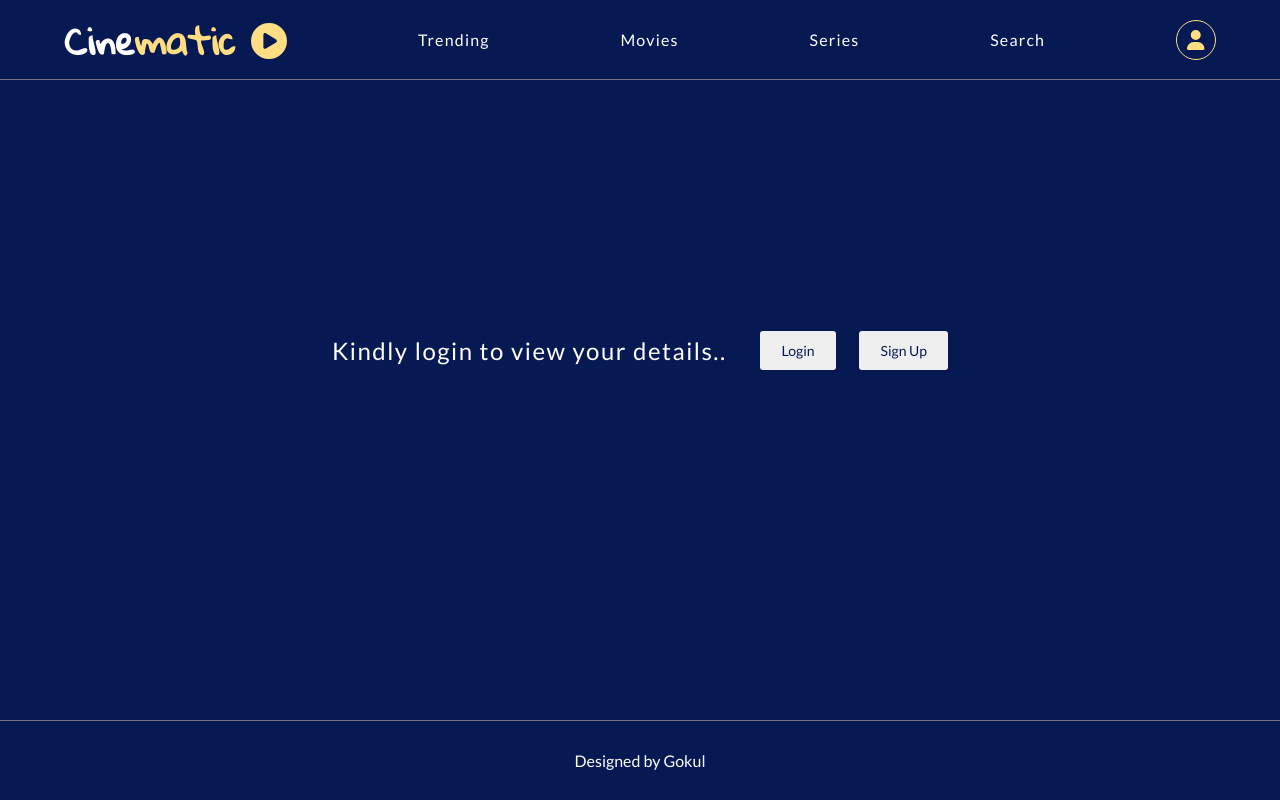
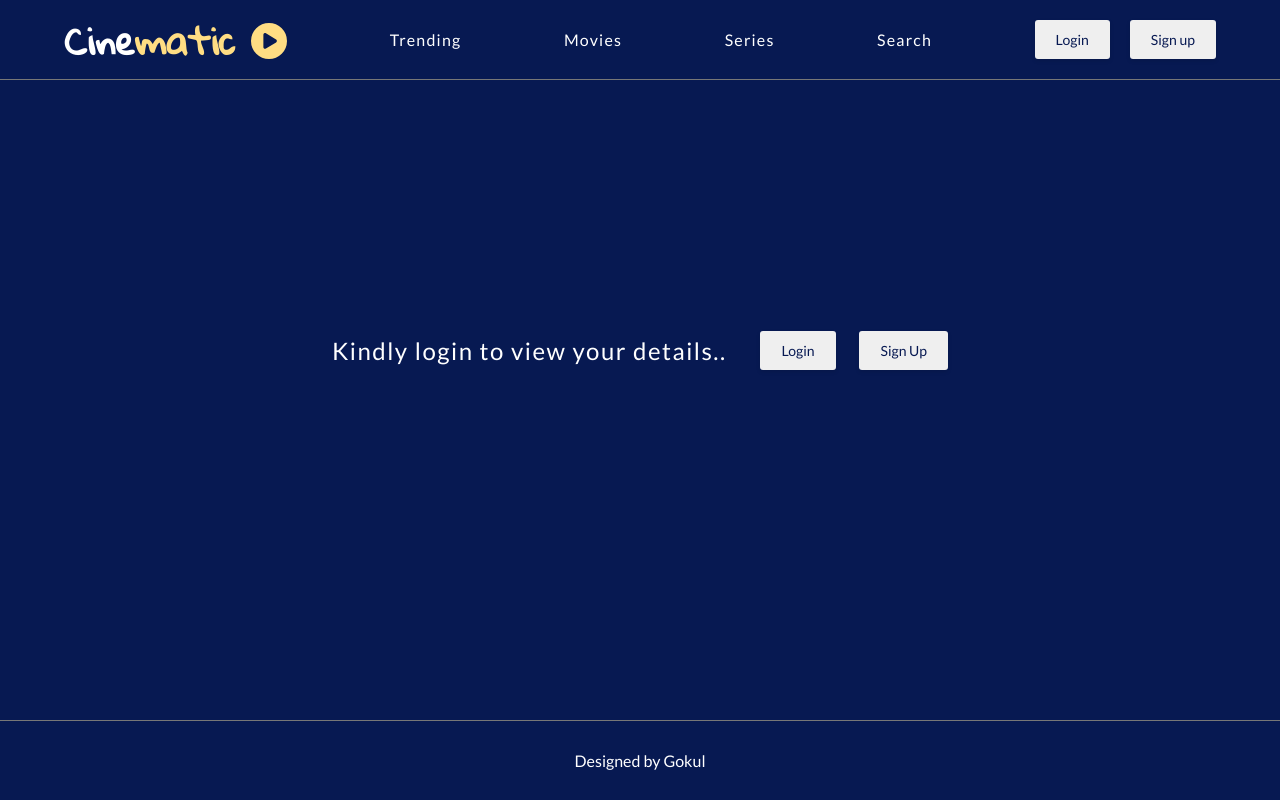
Before and after one commit to GOKULBS0023/movie-recommend-app, a React (Create React App) app: page /user in a window 1280 px wide. Built offline with nearby package versions, Linux system fonts and the light colour scheme; no server answers.

Commit message:
Update user button

```diff
--- a/src/components/Shared/Navbar/Navbar.js
+++ b/src/components/Shared/Navbar/Navbar.js
@@ -18,6 +18,9 @@ const Navbar = (props) => {
     setWindowSize(window.innerWidth);
   };
   window.addEventListener("resize", getWindowSize);
+  useEffect(() => {
+    getWindowSize();
+  },[windowSize]);
   return (
     <nav className={Styles.nav}>
       <NavLink to="/" className={Styles["nav__logo"]}>
@@ -95,6 +98,7 @@ const Navbar = (props) => {
               </Link>
             </>
           ) : (
+            <Link to="/login">
               <div
                 className={`${Styles["user__btn"]} ${
                   props.page === "user" && Styles["active"]
@@ -102,6 +106,7 @@ const Navbar = (props) => {
               >
                 <FontAwesomeIcon icon={faUser} />
               </div>
+            </Link>
           )}
         </div>
       )}
```
Lines whose indentation alone changed are shown as unchanged.
